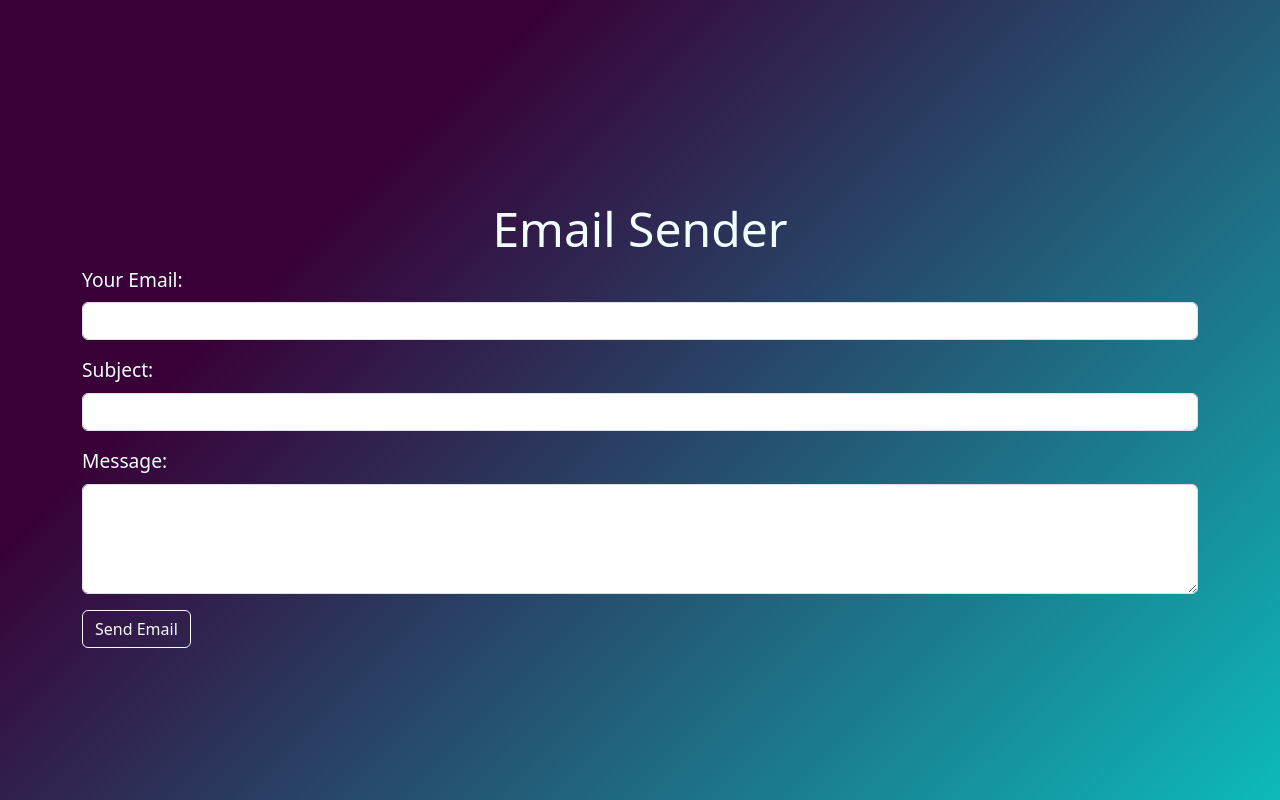
After one commit to ManaasGupta/portfolio_website, a Flask app: page /email in a window 1280 px wide. The commit adds this page. Run offline with Flask 3, Linux system fonts and the light colour scheme; some libraries are stand-ins or nearby versions.

Commit message:
added sending email feature

```diff
--- a/app.py
+++ b/app.py
@@ -6,10 +6,25 @@ from flask import Flask,render_template,request,url_for,redirect
 from datetime import date
 import calendar
 import logging
-
+import smtplib
+from email.mime.multipart import MIMEMultipart
+from email.mime.text import MIMEText
 import hashlib
 app = Flask(__name__,template_folder='templates')
 
+def sendMail(toEmail,subject,message):
+    user=os.getenv('USER_EMAIL')
+    password=os.getenv('USER_APP_PASSWORD')
+    msg=MIMEMultipart()
+    msg.set_unixfrom("Manas Gupta")
+    msg['From']=user
+    msg['To']=toEmail
+    msg['Subject']=subject
+    msg.attach(MIMEText(message))
+    mailserver=smtplib.SMTP_SSL('smtp.gmail.com',465)
+    mailserver.login(user,password)
+    mailserver.sendmail(user,toEmail,msg.as_string())
+    mailserver.quit()
 
 lh_host=os.getenv("LOCAL_HOST")
 lh_password=os.getenv("LOCAL_PASSWORD")
@@ -163,5 +178,21 @@ def user_register():
             return render_template("register.html", msg=msg)
 
     return render_template("register.html")
+@app.route("/email",methods=['GET','POST'])
+def email():
+    if request.method=='POST':
+        try:
+            email = str(request.form.get('email'))
+            subject=str(request.form['subject'])
+            message=str(request.form['message'])
+            sendMail(email,subject,message)
+            msg="Email Sent Sucessfully"
+            return render_template("email.html",corr_msg=msg)
+        except Exception as e:
+                logging.error(f"Error occurred while sending email: {e}")
+                msg = "An error occurred while sending email. Please try again later."
+                return render_template("email.html",err_msg=msg)
+
+    return render_template("email.html")
 if __name__ == '__main__':
     app.run(debug=True)
--- /dev/null
+++ b/static/email.css
@@ -0,0 +1,19 @@
+html,body{
+    height: 100vh;
+}
+body{
+    display: flex;;
+    flex-direction: column;
+    gap: 10px;
+    justify-content: center;
+    align-items: center;
+    background-image: linear-gradient(315deg, #0cbaba 0%, #380036 74%);
+    color: azure;
+}
+h1{
+    font-size: 3em;
+    text-align:center ;
+}
+label{
+    font-size: 1.2em;
+}
--- /dev/null
+++ b/templates/email.html
@@ -0,0 +1,50 @@
+<!DOCTYPE html>
+<html lang="en">
+
+<head>
+    <meta charset="UTF-8">
+    <meta name="viewport" content="width=device-width, initial-scale=1.0">
+    <title>Email Sender</title>
+    <link rel="icon" href="static\logo.png">
+    <link rel="stylesheet" href="https://stackpath.bootstrapcdn.com/bootstrap/4.5.2/css/bootstrap.min.css">
+    <link href="https://cdn.jsdelivr.net/npm/bootstrap@5.3.0/dist/css/bootstrap.min.css" rel="stylesheet"
+        integrity="sha384-9ndCyUaIbzAi2FUVXJi0CjmCapSmO7SnpJef0486qhLnuZ2cdeRhO02iuK6FUUVM" crossorigin="anonymous">
+    <link href="{{ url_for('static', filename='email.css') }}" rel="stylesheet" type="text/css" />
+    <script src="https://cdn.jsdelivr.net/npm/bootstrap@5.3.0/dist/js/bootstrap.bundle.min.js"
+        integrity="sha384-geWF76RCwLtnZ8qwWowPQNguL3RmwHVBC9FhGdlKrxdiJJigb/j/68SIy3Te4Bkz"
+        crossorigin="anonymous"></script>
+</head>
+
+<body>
+    <div class="container mt-5">
+        <h1>Email Sender</h1>
+        <form method="POST">
+            <div class="form-group">
+                <label for="email">Your Email:</label>
+                <input type="email" class="form-control" id="email" name="email" required>
+            </div>
+
+            <div class="form-group">
+                <label for="subject">Subject:</label>
+                <input type="text" class="form-control" id="subject" name="subject" required>
+            </div>
+
+            <div class="form-group">
+                <label for="message">Message:</label>
+                <textarea class="form-control" id="message" name="message" rows="4" required></textarea>
+                <p style="color: green;">{{corr_msg}}</p>
+                <p style="color: red;">{{err_msg}}</p>
+            </div>
+
+            <button type="submit" class="btn btn-outline-light">Send Email</button>
+        </form>
+    </div>
+
+    <!-- Add the Bootstrap JS and Popper.js links for optional functionality -->
+    <script src="https://code.jquery.com/jquery-3.5.1.slim.min.js"></script>
+    <script src="https://cdn.jsdelivr.net/npm/@popperjs/core@2.9.1/dist/umd/popper.min.js"></script>
+    <script src="https://stackpath.bootstrapcdn.com/bootstrap/4.5.2/js/bootstrap.min.js"></script>
+</body>
+</body>
+
+</html>
--- a/templates/index.html
+++ b/templates/index.html
@@ -253,7 +253,7 @@
                 <li class="ms-3"><a class="text-body-secondary"
                         href="https://www.linkedin.com/in/manas-gupta-55878516a/"><img class="icon"
                             src="static\linkedIn.png" alt="LinkedIn icon"></a></li>
-                <li class="ms-3"><a class="text-body-secondary" href="mailto:manasgpt3@gmail.com"><img class="icon"
+                <li class="ms-3"><a class="text-body-secondary" href="{{url_for('email')}}"><img class="icon"
                             src="static\email.png" alt="LinkedIn icon"></a></li>
             </ul>
         </footer>
```
